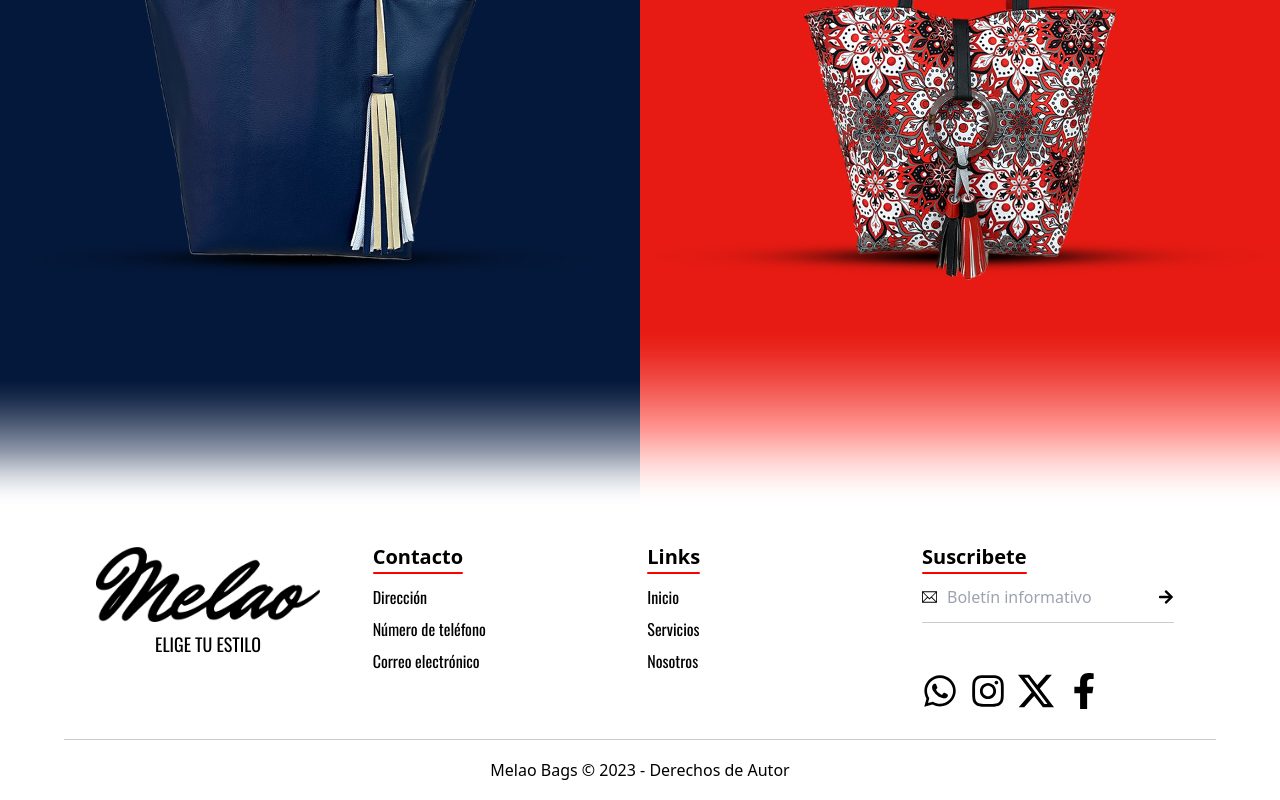
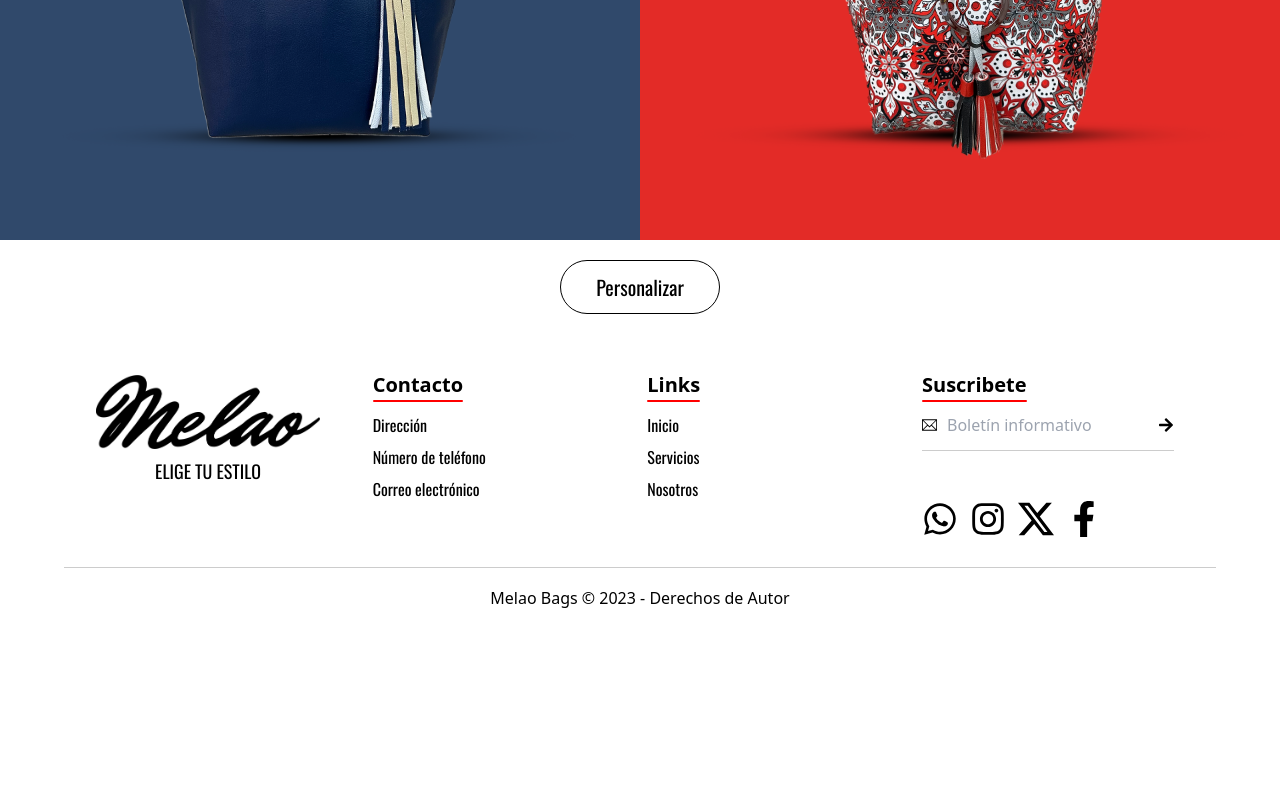
Before and after one commit to sebastianlopezs/melao-bags, a React (Vite) app: page / in a window 1280 px wide. Shown: the part 1273-2073 px from the top of the page. After the commit the page ends 1901 px from the top, so only its background shows below. Built offline with nearby package versions, Linux system fonts and the light colour scheme.

Commit message:
Mejoras en el landing page

```diff
--- a/src/views/App.jsx
+++ b/src/views/App.jsx
@@ -11,6 +11,11 @@ export const App = () => {
         </button>
       </div>
       <img src="/landingpage2.png" className="" />
+      <div className="flex justify-center w-full my-5">
+        <button className="w-40 border border-black hover:border-red-600 text-black hover:text-red-600 transition duration-300 rounded-full p-3 text-xl">
+          Personalizar
+        </button>
+      </div>
     </>
   );
 };
```
Also changed, not shown: public/landingpage2.png.
